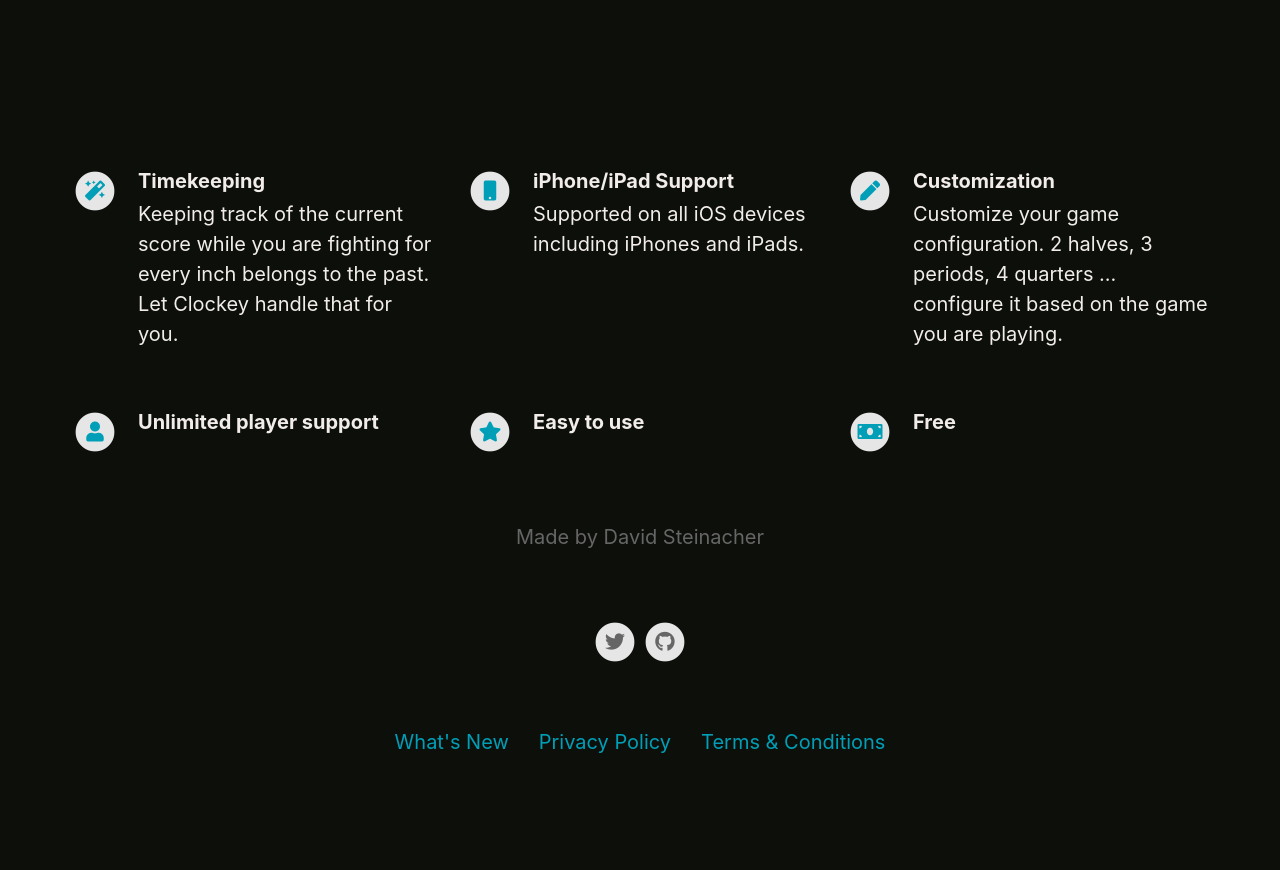
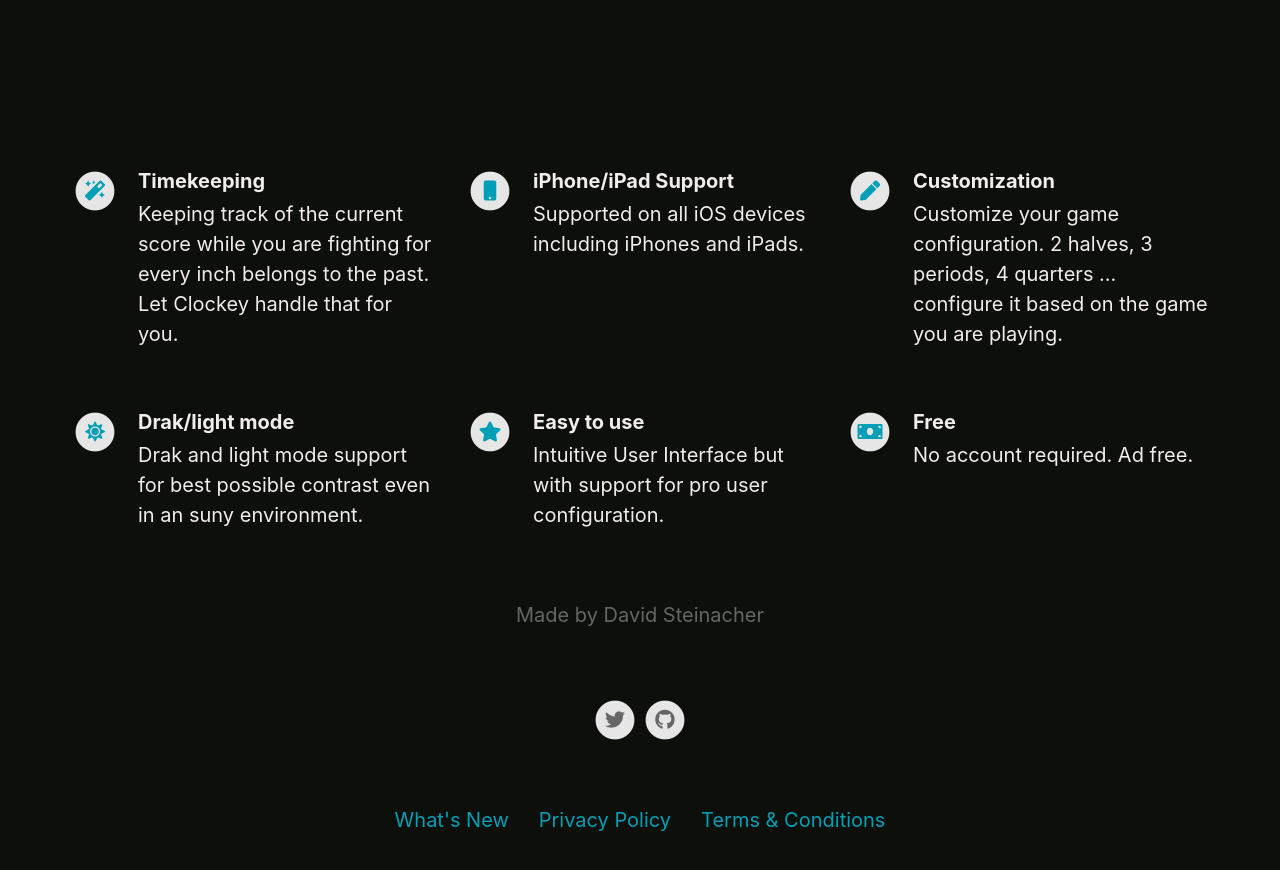
Before and after one commit to stonko1994/clockey, a Jekyll site: the page built from index.html, in a window 1280 px wide and 900 px high, scrolled down 840 px. Shown: the top 870 px of the window. Built offline with Jekyll 4.4.1, drawn with Linux system fonts in a browser that asks for light colours; nearby versions of some CDN libraries; before the commit the page ends 1662 px from its top, so only the background shows below that.

Commit message:
minor improve feature section

```diff
--- a/_config.yml
+++ b/_config.yml
@@ -47,16 +47,16 @@ features                                  :
     description                           : Customize your game configuration. 2 halves, 3 periods, 4 quarters ... configure it based on the game you are playing.
     fontawesome_icon_name                 : pen
 
-  - title                                 : Unlimited player support
-    description                           :
-    fontawesome_icon_name                 : user
+  - title                                 : Drak/light mode
+    description                           : Drak and light mode support for best possible contrast even in an suny environment.
+    fontawesome_icon_name                 : sun
 
   - title                                 : Easy to use
-    description                           :
+    description                           : Intuitive User Interface but with support for pro user configuration.
     fontawesome_icon_name                 : star
 
   - title                                 : Free
-    description                           :
+    description                           : No account required. Ad free.
     fontawesome_icon_name                 : money-bill
 
 
```
